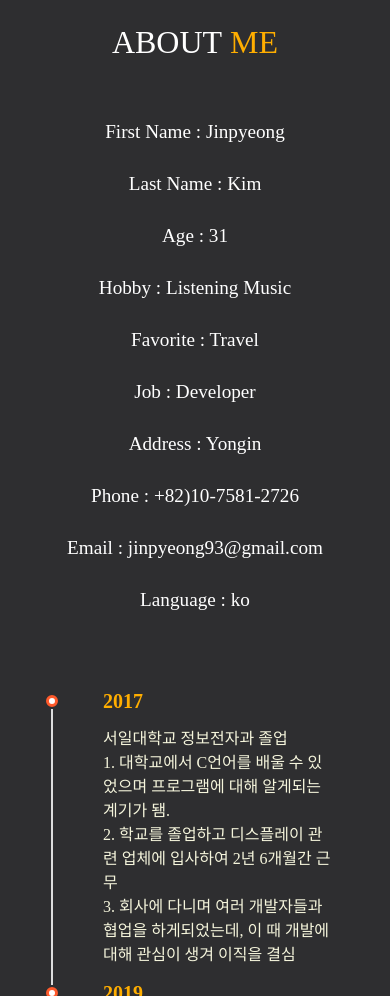
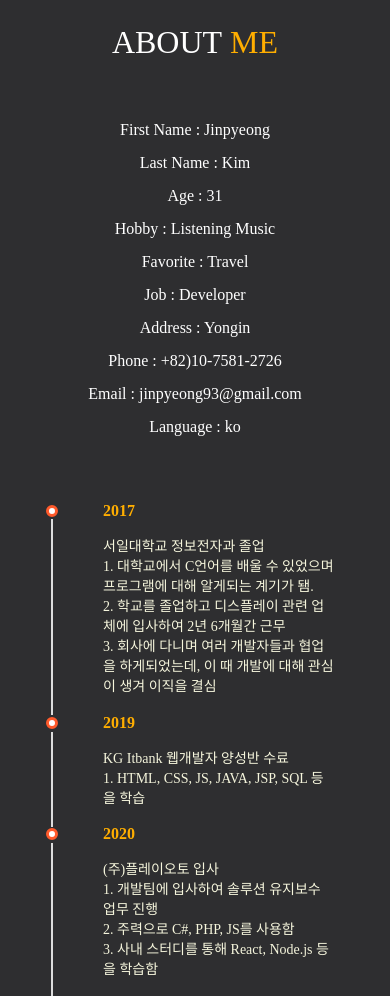
Before and after one commit to Dante6327/intro_new, a plain HTML site: page index.html in a window 390 px wide. Shown: the part 960-1956 px from the top of the page. Drawn offline with nearby package versions, Linux system fonts and the light colour scheme; a web font is replaced by a local one.

Commit message:
mobile responsive edit

```diff
--- a/style.css
+++ b/style.css
@@ -132,7 +132,7 @@ nav span:hover {
 }
 
 #about #personalInfo li {
-  margin-bottom: 60px;
+  margin-bottom: 30px;
   font-size: 1.5em;
 }
 
@@ -635,7 +635,7 @@ nav span:hover {
     font-size: 2em;
   }
   #about {
-    height: 200vh;
+    height: 100%;
   }
   #about .innerAbout {
     display: block;
@@ -651,8 +651,8 @@ nav span:hover {
     margin: 0 auto;
   }
   #about #personalInfo li {
-    margin-bottom: 30px;
-    font-size: 1.2em;
+    margin-bottom: 15px;
+    font-size: 1em;
   }
   #about .innerAbout #education {
     width: 80%;
@@ -660,7 +660,7 @@ nav span:hover {
     margin: 0 auto;
   }
   #history h2 {
-    font-size: 20px;
+    font-size: 16px;
   }
   #history h2:before {
     left: -57px;
@@ -684,8 +684,8 @@ nav span:hover {
     padding: 10px 0 0.6em;
   }
   #history li {
-    font-size: 16px;
-    line-height: 24px;
+    font-size: 14px;
+    line-height: 20px;
   }
 
   #skills .container .skill {
```
